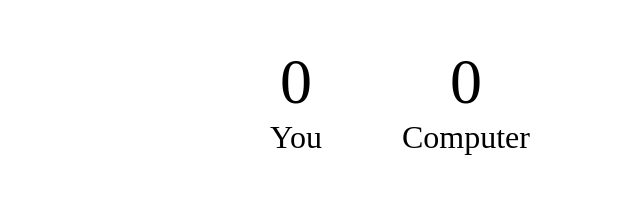
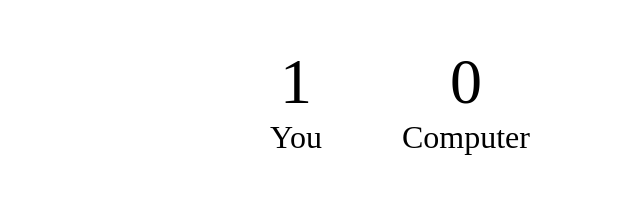
Before and after one commit to Shivamch0/Stone-Paper-Scissors, a plain HTML site: page index.html in a window 1280 px wide. Both pictures are taken after a click on the element 427 px from the left and 242 px from the top of the page. Shown: the part 328-545 px from the top of the page, 240-880 px from the left. Drawn offline with Linux system fonts and the light colour scheme; files whose address does not match are found by name.

Commit message:
New changes Added

```diff
--- a/script.js
+++ b/script.js
@@ -2,8 +2,9 @@ let userScore = 0;
 let compScore = 0;
 
 const choices = document.querySelectorAll(".choice");
-
 const msg = document.querySelector("#msg");
+const userScorePara = document.querySelector("#user-score");
+const compScorePara = document.querySelector("#computer-score");
 
 //Generate computer Choice ==> modular way of programming
 const genCompChoice =() =>{
@@ -14,10 +15,14 @@ const genCompChoice =() =>{
 
 const showWinner = (userWin,userChoice,compChoice) => {
     if(userWin){
+        userScore++;
+        userScorePara.innerText = userScore;
         msg.innerText = `You Win! Your ${userChoice} beats ${compChoice}`;
         msg.style.backgroundColor = "green";
     }
     else{
+        compScore++;
+        compScorePara.innerText = compScore;
          msg.innerText = `You Lose Your ${userChoice} beaten by ${compChoice}`;
          msg.style.backgroundColor = "red";
     }
```
Also changed, not shown: index.html (+0 -1 lines).
